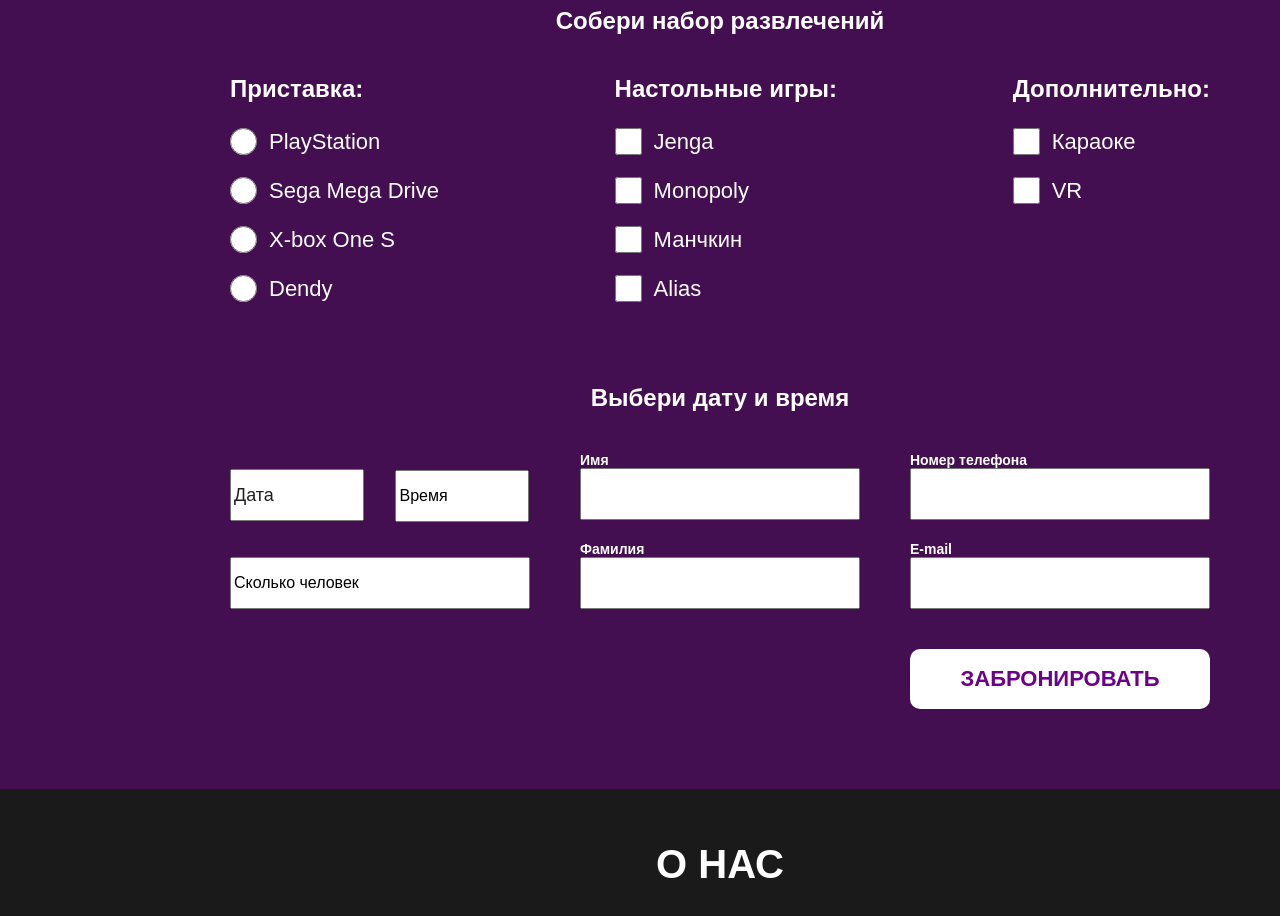
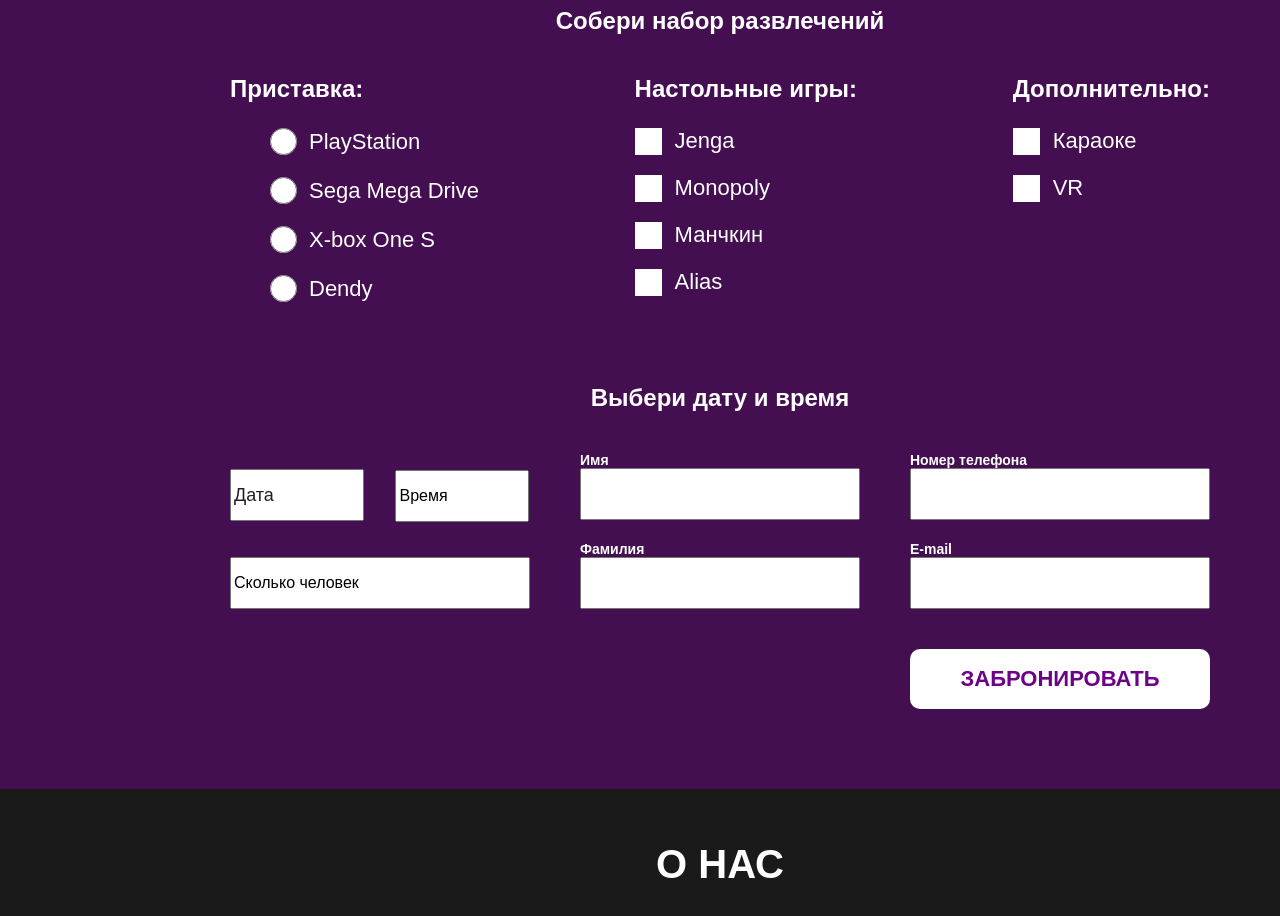
Before and after one commit to Geeshua/GO-proj, a plain HTML site: page index.html in a window 1280 px wide. Shown: the part 3060-3976 px from the top of the page. Drawn offline with Linux system fonts and the light colour scheme.

Commit message:
3.2(cb+)

```diff
--- a/index.html
+++ b/index.html
@@ -110,21 +110,21 @@
           </fieldset>
           <fieldset class="complex__section">
             <legend class="complex__subtitle">Настольные игры:</legend>
-            <label class="complex__item "><input type="checkbox" class="booking__form--option complex__item--cb"> Jenga
+            <label class="complex__item">Jenga<input type="checkbox" class="booking__form--option complex__item--cb"> <span class="cb-border"></span>
             </label>
-            <label class="complex__item"><input type="checkbox" class="booking__form--option complex__item--cb"> Monopoly
+            <label class="complex__item">Monopoly<input type="checkbox" class="booking__form--option complex__item--cb"> <span class="cb-border"></span>
             </label>
-            <label class="complex__item"><input type="checkbox" class="booking__form--option complex__item--cb"> Манчкин
+            <label class="complex__item">Манчкин<input type="checkbox" class="booking__form--option complex__item--cb"><span class="cb-border"></span>
             </label>
-            <label class="complex__item"><input type="checkbox" class="booking__form--option complex__item--cb"> Alias
+            <label class="complex__item">Alias<input type="checkbox" class="booking__form--option complex__item--cb"> <span class="cb-border"></span>
             </label>
           </fieldset>
           <fieldset class="complex__section">
             <legend class="complex__subtitle">Дополнительно:</legend>
             <label class="complex__item"><input type="checkbox" name="additional"
-                class="booking__form--option complex__item--cb"> Караоке </label>
+                class="booking__form--option complex__item--cb"> Караоке <span class="cb-border"></span></label>
             <label class="complex__item"><input type="checkbox" name="additional"
-                class="booking__form--option complex__item--cb"> VR </label>
+                class="booking__form--option complex__item--cb"> VR<span class="cb-border"></span> </label>
           </fieldset>
         </fieldset>
 
--- a/main/booking.css
+++ b/main/booking.css
@@ -105,14 +105,36 @@
     font-weight: 400;
     font-size: 22px;
     line-height: 25px;
+    position: relative;
+    cursor: pointer;
+    -webkit-user-select: none;
+    -moz-user-select: none;
+    -ms-user-select: none;
+    user-select: none;
+    padding-left: 40px;
 
 }
 
 .complex__item--cb{
-    position: relative;
+    position: absolute;
+    opacity: 0;
+    cursor: pointer;
+    height: 0;
+    width: 0;
+}
+
+
+.cb-border{
+    position: absolute;
+    top: 0;
+    left: 0;
+    height: 27px;
     width: 27px;
-    height: 27px;
-    margin-right: 12px;
+    background-color: #FFFFFF;
+}
+
+.complex__item--cb:focus ~ .cb-border{
+    border: 1px solid #CD06FF;
 }
 
 .booking__form--option{
```
